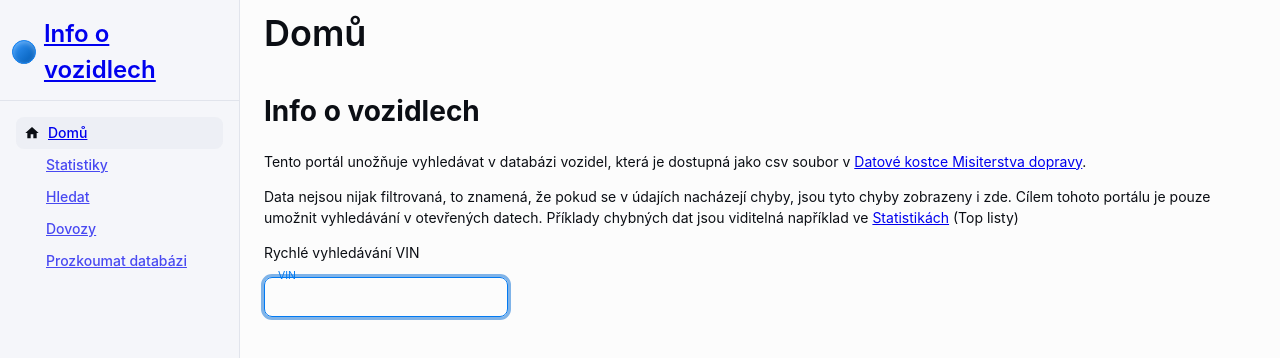
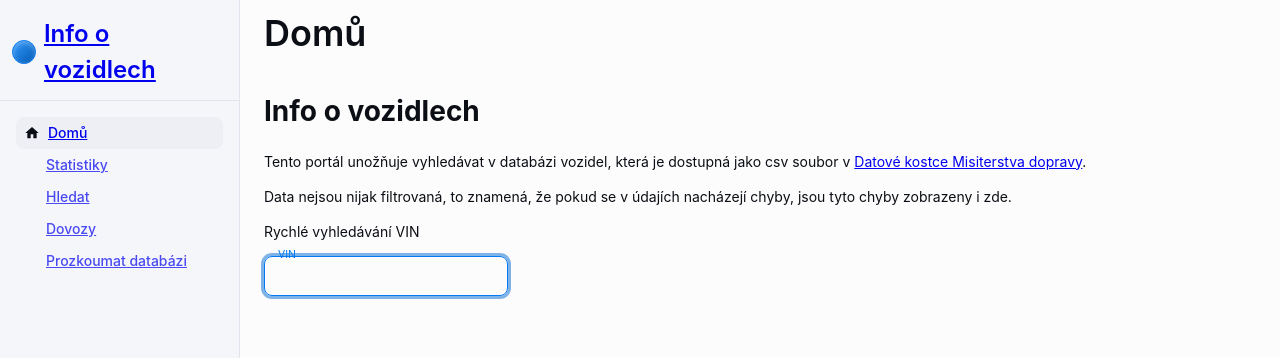
Before and after one commit to Maaaartin/registrations-server, a Next.js app: page / in a window 1280 px wide. Shown: the top 358 px of the page. Built offline with nearby package versions, Linux system fonts and the light colour scheme; some icons are missing.

Commit message:
Update index

```diff
--- a/src/pages/index.tsx
+++ b/src/pages/index.tsx
@@ -1,5 +1,4 @@
 import { TextField } from '@mui/material';
-import Link from 'next/link';
 
 export default function HomePage() {
   return (
@@ -15,10 +14,7 @@ export default function HomePage() {
       </p>
       <p>
         Data nejsou nijak filtrovaná, to znamená, že pokud se v údajích
-        nacházejí chyby, jsou tyto chyby zobrazeny i zde. Cílem tohoto portálu
-        je pouze umožnit vyhledávání v otevřených datech. Příklady chybných dat
-        jsou viditelná například ve <Link href="/stats">Statistikách</Link> (Top
-        listy)
+        nacházejí chyby, jsou tyto chyby zobrazeny i zde.
       </p>
       <p>Rychlé vyhledávání VIN </p>
       <form
```
